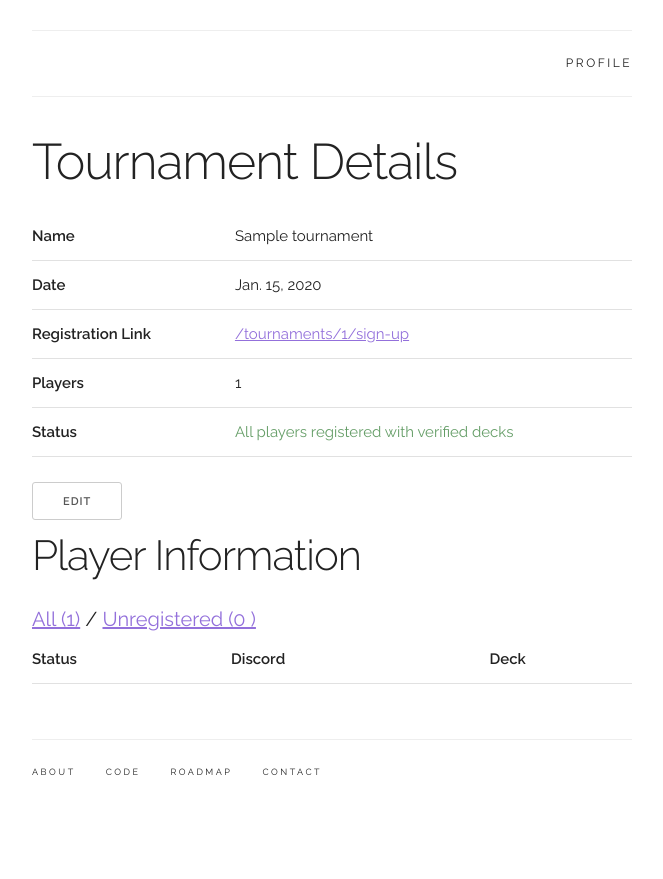
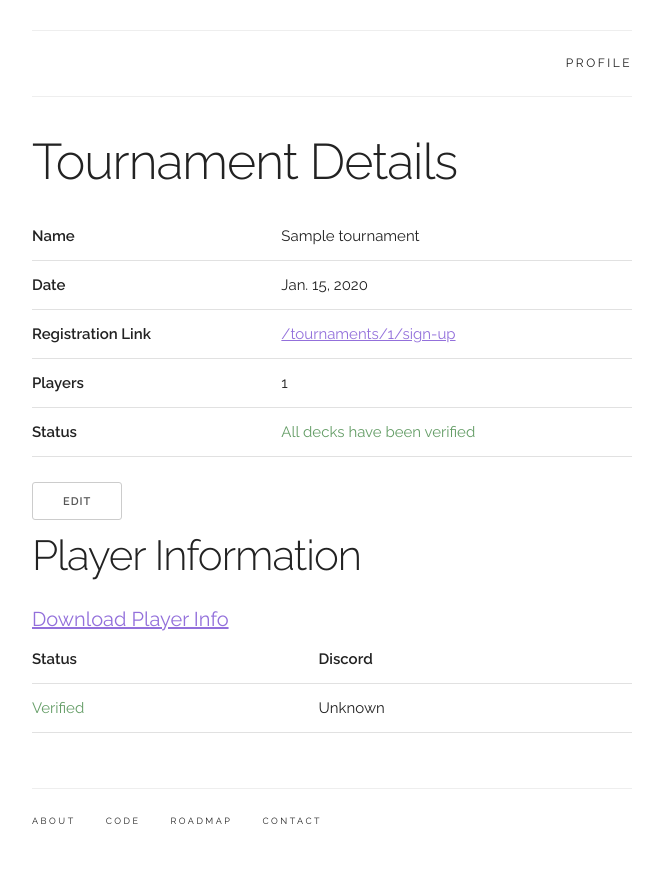
Before and after one commit to jtrussell/sloppy-labwork, a Django app: page /tournaments/1/ in a window 1280 px wide. Shown: the whole page, without its empty margins (308-971 px from the left). Before the commit the page ends 775 px from the top, so only its background shows below. Run offline with Django 3.2, Linux system fonts and the light colour scheme; a user stored in the database is signed in; tables that the repository leaves empty hold one stand-in row (values such as "Sample post"); lists and menus that the app fills with data are empty; parts of the project's set-up code (start-up, migrations or seed data) failed here and were passed over.

Commit message:
Start adding better tournament details

```diff
--- a/register/templates/register/page-detail.html
+++ b/register/templates/register/page-detail.html
@@ -42,6 +42,7 @@
         </td>
       </tr>
 
+      {% comment %}
         {% if object.is_verified %}
         <tr>
           <td class="detail-label">Owner Discord</td>
@@ -58,6 +59,7 @@
           <td class="detail-value">{{ object.user.username }}</td>
         </tr>
         {% endif %}
+      {% endcomment %}
 
     </tbody>
   </table>
--- a/templates/page-contact.html
+++ b/templates/page-contact.html
@@ -6,6 +6,6 @@
     Questions?<br>
     Comments?<br>
     Concerns?<br>
-    <a href="https://discord.gg/X3HWPEW">Find us on Discord</a>.
+    <a href="https://discord.gg/X3HWPEW">You can find us on Discord</a>.
   </p>
 {% endblock %}
--- a/tournaments/models.py
+++ b/tournaments/models.py
@@ -2,6 +2,7 @@ from django.db import models
 from django.urls import reverse
 from django.contrib.auth.models import User
 from decks.models import Deck
+from register.models import DeckRegistration
 from io import StringIO
 import csv
 
@@ -34,5 +35,8 @@ class TournamentRegistration(models.Model):
     decks = models.ManyToManyField(
         Deck, related_name='tournament_registrations')
 
-    def get_sign_up_url(self):
-        return ''
+    def are_decks_verified(self):
+        self_decks = self.decks.all()
+        registrations = DeckRegistration.objects.filter(
+            deck__in=self_decks, is_active=True, is_verified=True)
+        return registrations.count() == len(self_decks)
--- a/tournaments/templates/tournaments/page-detail.html
+++ b/tournaments/templates/tournaments/page-detail.html
@@ -34,17 +34,16 @@
         <td class="detail-label">Status</td>
         <td class="detail-value text-success">
           {% if num_unverified_players == 0 %}
-            <span class="text-success">All players registered with verified decks</span>
+            <span class="text-success">All decks have been verified</span>
           {% else %}
             <span class="text-danger">
-              {{ num_unverified_players }} player{{ num_unverified_players|pluralize }} still needs to register
+              {{ num_unverified_players }} player{{ num_unverified_players|pluralize }} still needs to verify decks
             </span>
           {% endif %}
         </td>
       </tr>
     </tbody>
   </table>
-
   <div>
     <a class="button" href="{% url 'tournaments-edit' tournament.id %}">
       Edit
@@ -52,41 +51,39 @@
   </div>
 
   <h2>Player Information</h2>
+    <a href="{% url 'tournaments-download' tournament.id %}" target="_blank">
+      Download Player Info
+    </a>
+  <div>
+
+  </div>
+  {% if num_unverified_players > 0 %}
   <div>
     <a href="{% url 'tournaments-detail' tournament.id %}">All ({{ num_players }})</a>
     /
-    <a href="{% url 'tournaments-detail' tournament.id %}?show=unregistered">Unregistered ({{ num_unverified_players }} )</a>
+    <a href="{% url 'tournaments-detail' tournament.id %}?show=unverified">Unverified ({{ num_unverified_players }} )</a>
   </div>
+  {% endif %}
   <table>
     <thead>
       <tr>
         <th>Status</th>
         <th>Discord</th>
-        <th>Deck</th>
       </tr>
     </thead>
     <tbody>
-      {% comment %}
-
-      {% for info in players_info %}
+      {% for info in player_infos %}
       <tr>
         <td>
           {% if info.is_verified %}
-            <span class="text-success">Registered</span>
+            <span class="text-success">Verified</span>
           {% else %}
-            <span class="text-danger">Not registered</span>
+            <span class="text-danger">Not verified</span>
           {% endif %}
         </td>
         <td>{{ info.discord_handle }}</td>
-        <td>
-          <a href="{% url 'decks-detail' info.deck_id %}">Sloppy Labwork</a> /
-          <a href="{{ info.deck_master_vault_url }}">MV</a> /
-          <a href="{{ info.deck_dok_url }}">DoK</a>
-        </td>
       </tr>
       {% endfor %}
-
-      {% endcomment %}
     </tbody>
   </table>
 
--- a/tournaments/templates/tournaments/page-sign-up.html
+++ b/tournaments/templates/tournaments/page-sign-up.html
@@ -30,7 +30,7 @@
   <p>To sign up:</p>
   <ol>
     <li>Choose which of your decks you would like to play in the event. Make
-    sure a deck is selected for each available option.</li>
+    sure a deck is selected for each available option in the form below.</li>
     <li>Click the "Sign me up" button below.</li>
   </ol>
   <p>Some events may require more than one deck. This information, along with
--- a/tournaments/urls.py
+++ b/tournaments/urls.py
@@ -6,6 +6,7 @@ urlpatterns = [
     path('', views.TournamentList.as_view(), name='tournaments-list'),
     path('<int:pk>/edit', views.edit, name='tournaments-edit'),
     path('<int:pk>/sign-up', views.sign_up, name='tournaments-register'),
+    path('<int:pk>/download', views.download, name='tournaments-download'),
     path('<int:pk>/', views.detail, name='tournaments-detail'),
     path('new/', views.add, name='tournaments-new'),
 ]
--- a/tournaments/views.py
+++ b/tournaments/views.py
@@ -25,36 +25,42 @@ class TournamentList(LoginRequiredMixin, generic.ListView):
 @login_required
 def detail(request, pk):
     tournament = get_object_or_404(Tournament, id=pk, owner=request.user)
+    player_infos = get_player_infos(tournament)
+    num_players = len(player_infos)
+    num_unverified_players = len(
+        [i for i in player_infos if not i['is_verified']])
 
-    t_registrations = tournament.tournament_registrations
-    num_players = t_registrations.count()
-
-    num_unverified_players = 0
-
-    # if request.GET.get('show', 'all') == 'unregistered':
-    #    players_info = [
-    #        info for info in players_info if not info['is_verified']]
+    if request.GET.get('show', 'all') == 'unverified':
+        player_infos = [
+            info for info in player_infos if not info['is_verified']]
 
     return render(request, 'tournaments/page-detail.html', {
         'num_players': num_players,
         'num_unverified_players': num_unverified_players,
-        'tournament': tournament
+        'tournament': tournament,
+        'player_infos': player_infos,
     })
+
+
+@login_required
+def download(request, pk):
+    tournament = get_object_or_404(Tournament, id=pk, owner=request.user)
+    player_infos = get_player_infos(tournament, with_decks=True)
+    pass
 
 
 @login_required
 def edit(request, pk):
     tourney = get_object_or_404(Tournament, id=pk, owner=request.user)
     if request.method == 'POST':
-        pass
-        #form = TournamentForm(request.POST, instance=tourney)
-        # if 'delete' in request.POST:
-        #    tourney.delete()
-        #    return HttpResponseRedirect(reverse('profile'))
-        # else:
-        #    if form.is_valid():
-        #        form.save()
-        #        return HttpResponseRedirect(reverse('tournaments-detail', kwargs={'pk': tourney.id}))
+        form = TournamentForm(request.POST, instance=tourney)
+        if 'delete' in request.POST:
+            tourney.delete()
+            return HttpResponseRedirect(reverse('profile'))
+        else:
+            if form.is_valid():
+                form.save()
+                return HttpResponseRedirect(reverse('tournaments-detail', kwargs={'pk': tourney.id}))
     else:
         form = TournamentForm(model_to_dict(tourney))
     return render(request, 'tournaments/page-edit.html', {
@@ -125,3 +131,18 @@ def get_new_tourney_form():
         'date': datetime.date.today,
         'tournament_format': 1
     })
+
+
+def get_player_infos(tournament, with_decks=False):
+    t_registrations = tournament.tournament_registrations.all()
+    player_infos = [{
+        'is_verified': r.are_decks_verified(),
+        'discord_handle': r.player.profile.discord_handle,
+        'challonge_handle': r.player.profile.challonge_handle,
+        'tco_handle': r.player.profile.tco_handle,
+    } for r in t_registrations]
+
+    if with_decks:
+        pass
+
+    return player_infos
```
Also changed, not shown: tournaments/templates/tournaments/page-new.html (+2 -6 lines), user_profile/templates/user_profile/index.html (+8 -6 lines). Lines whose indentation alone changed are shown as unchanged.
